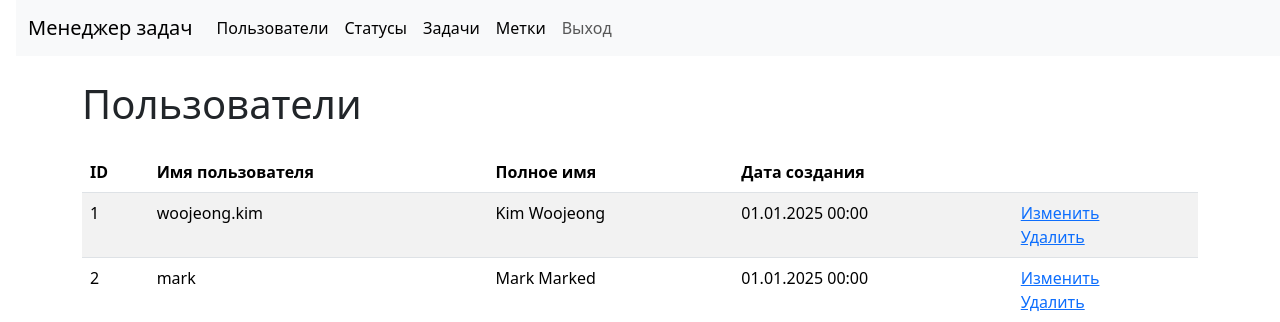
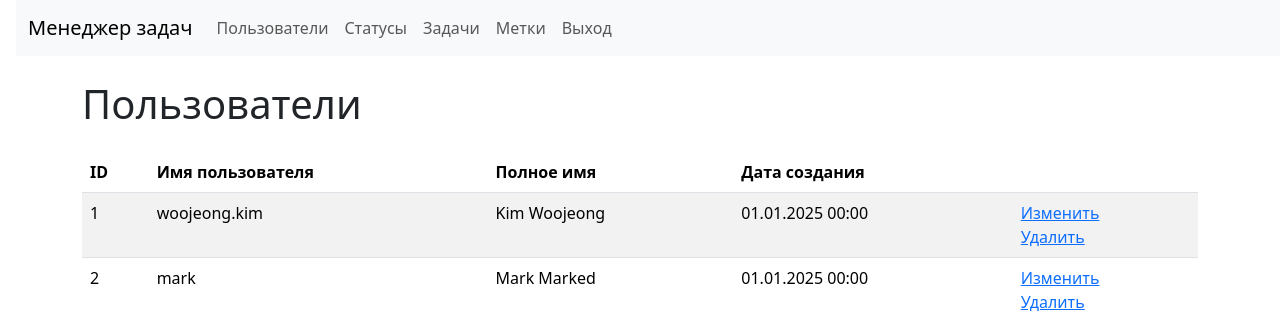
Before and after one commit to DanatN5/python-project-52, a Django app: page /users/ in a window 1280 px wide. Shown: the top 322 px of the page. Run offline with Django 5.2, Linux system fonts and the light colour scheme; a user stored in the database is signed in; data comes from the database, SQL or seed files in the repository; some libraries are stand-ins or nearby versions.

Commit message:
Fix nav template

```diff
--- a/task_manager/templates/nav.html
+++ b/task_manager/templates/nav.html
@@ -3,33 +3,33 @@
 <nav class="navbar navbar-expand-md navbar-light bg-light ms-3">
   <div class="container-fluid">
     <a class="navbar-brand" href="/">Менеджер задач</a>
-    <button class="navbar-toggler" type="button" data-bs-toggle="collapse" data-bs-target="#task_manager" aria-controls="task_manager" aria-expanded="false" aria-label="Toggle navigation">
+    <button class="navbar-toggler" type="button" data-bs-toggle="collapse" data-bs-target="#navbarContent" aria-controls="task_manager" aria-expanded="false" aria-label="Toggle navigation">
       <span class="navbar-toggler-icon"></span>
     </button>
-    <div class="collapse navbar-collapse" id="task_manager">
-      <ul class="navbar-nav me-auto mb-2 mb-md-0">
+    <div class="collapse navbar-collapse" id="navbarContent">
+      <ul class="navbar-nav me-auto mb-2 mb-lg-0">
         <li class="nav-item">
-          <a class="nav-link active" aria-current="page" href="{% url 'user_list' %}">Пользователи</a>
+          <a class="nav-link" href="{% url 'user_list' %}">Пользователи</a>
         </li>
         {% if user.is_authenticated %}
         <li class="nav-item">
-          <a class="nav-link active" aria-current="page" href="{% url 'status_list' %}">Статусы</a>
+          <a class="nav-link" href="{% url 'status_list' %}">Статусы</a>
         </li>
         <li class="nav-item">
-          <a class="nav-link active" aria-current="page" href="{% url 'task_list' %}">Задачи</a>
+          <a class="nav-link" href="{% url 'task_list' %}">Задачи</a>
         </li>
         <li class="nav-item">
-          <a class="nav-link active" aria-current="page" href="{% url 'label_list' %}">Метки</a>
+          <a class="nav-link" href="{% url 'label_list' %}">Метки</a>
         </li>
         <li class="nav-item">
           <a class="nav-link" href="{% url 'logout' %}">Выход</a>
         </li>
         {% else %}
         <li class="nav-item">
-          <a class="nav-link active" aria-current="page" href="{% url 'login' %}">Вход</a>
+          <a class="nav-link" href="{% url 'login' %}">Вход</a>
         </li>
         <li class="nav-item">
-          <a class="nav-link active" aria-current="page" href="{% url 'sign_up_user' %}">Регистрация</a>
+          <a class="nav-link" href="{% url 'sign_up_user' %}">Регистрация</a>
         </li>
 
         {% endif %}
```
